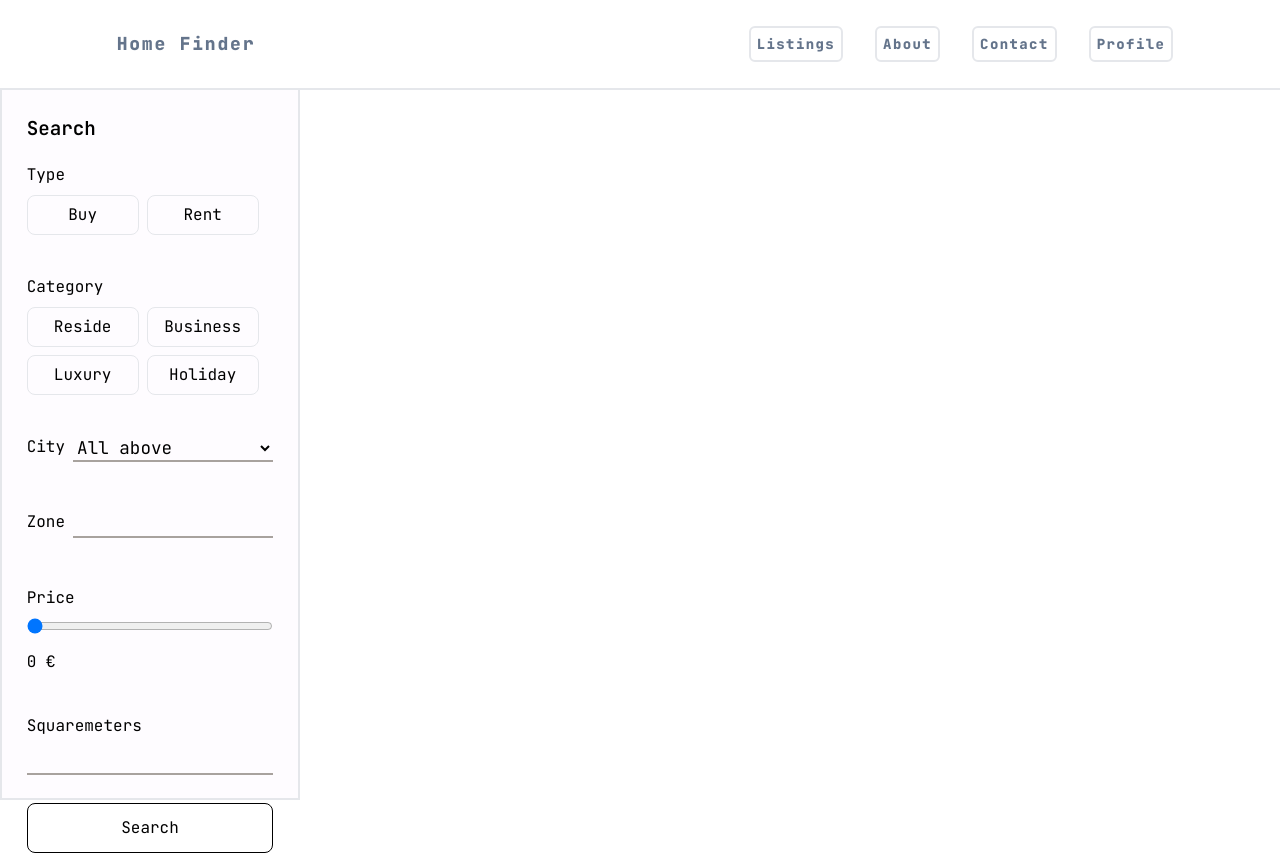
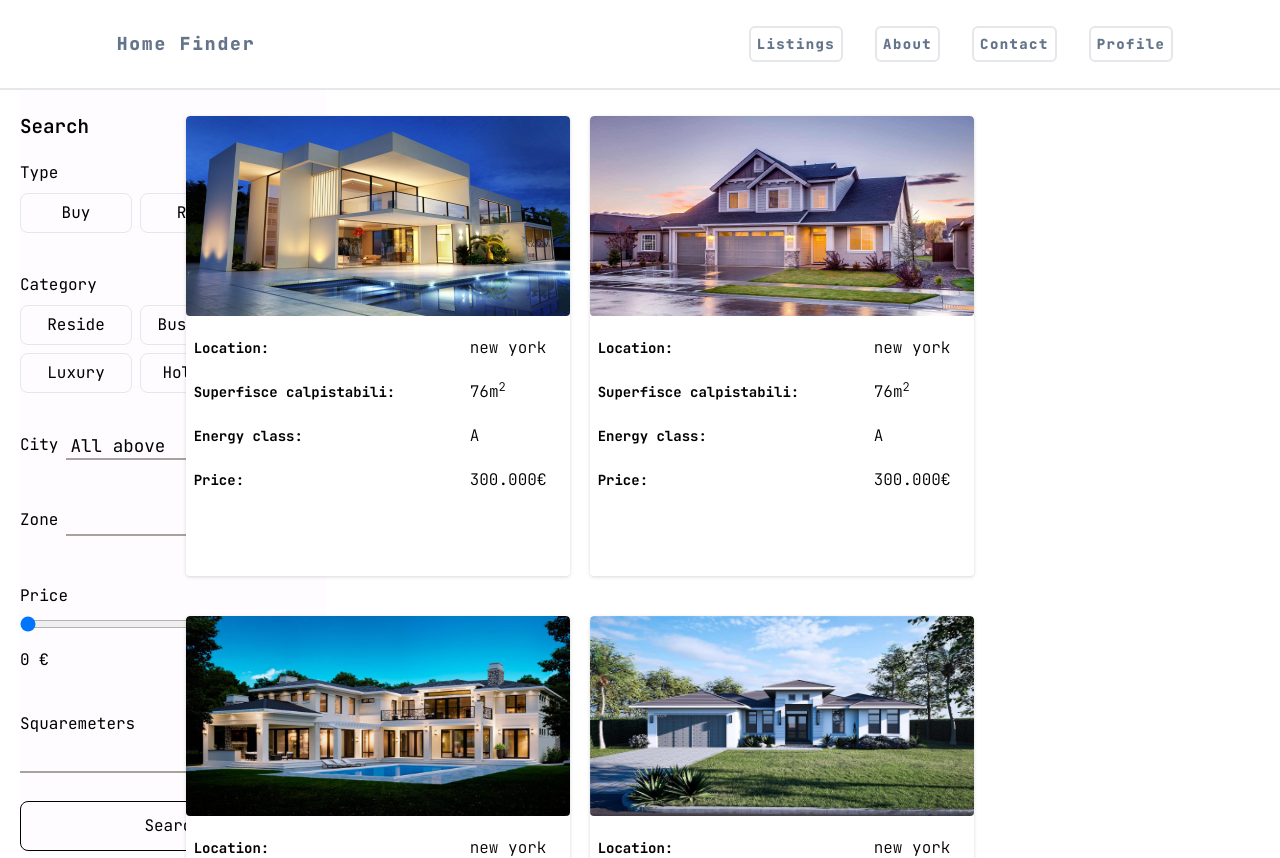
Before and after one commit to urbobb/real-estate-listings, a Next.js app: page /listings in a window 1280 px wide. Shown: the top 858 px of the page. Before the commit the page ends 800 px from the top, so only its background shows below. Built offline with nearby package versions, Linux system fonts and the light colour scheme.

Commit message:
save the progress

```diff
--- a/app/listings/page.tsx
+++ b/app/listings/page.tsx
@@ -2,6 +2,8 @@
 import React, { useState } from "react";
 import SearchListings from "../components/SearchListings";
 import SearchCheckbox from "../components/SearchCheckbox";
+import ListingsCard from "../components/ListingsCard";
+import { houses } from "@/app/shared/HousesList";
 
 type TypeState = {
   buy: boolean;
@@ -83,15 +85,16 @@ export default function Listings() {
   }
 
   return (
-    <div className="h-screen mx-auto w-full pt-24">
-      <div className="md:w-full h-full w-9/12 mx-auto">
-        <div className="border-2 md:fixed w-full md:left-0 md:top-0 pt-28 sm:w-[300px] h-full mx-auto md:bg-[#FEFCFF]">
-          <div className="md:w-5/6 mx-auto">
+    <div className="h-full mx-auto w-full pt-24">
+      <div className="flex flex-row md:w-full h-full w-9/12 mx-auto">
+        <div className="flex basis-1/4 sm:w-[300px] h-full mx-auto ">
+          {/* SEARCHBAR */}
+          <div className="md:fixed md:left-0 md:top-0 ml-5 pt-28 basis-1/4 mx-auto md:bg-[#FEFCFF]">
             <div className="mb-5">
               <h1 className="text-[1.2rem] font-semibold">Search</h1>
             </div>
-            {/* SEARCH */}
-            <div className="sticky">
+
+            <div className="">
               <form
                 action=""
                 onSubmit={handleSubmit}
@@ -197,6 +200,26 @@ export default function Listings() {
             <div className="h-full"></div>
           </div>
         </div>
+
+        {/* Houses */}
+        <div className="flex pt-5 pl-10 ">
+          <div className="flex flex-row flex-wrap gap-5">
+            {houses.map((house, index) => (
+              <div
+                className={`flex-[0_0_calc(20%_-_1rem)] box-border`}
+                key={index}>
+                <ListingsCard
+                  listingsImage={house.listingsImage}
+                  location={house.location}
+                  area={house.area}
+                  energyClass={house.energyClass}
+                  price={house.price}
+                  id={house.id}
+                />
+              </div>
+            ))}
+          </div>
+        </div>
       </div>
     </div>
   );
```
